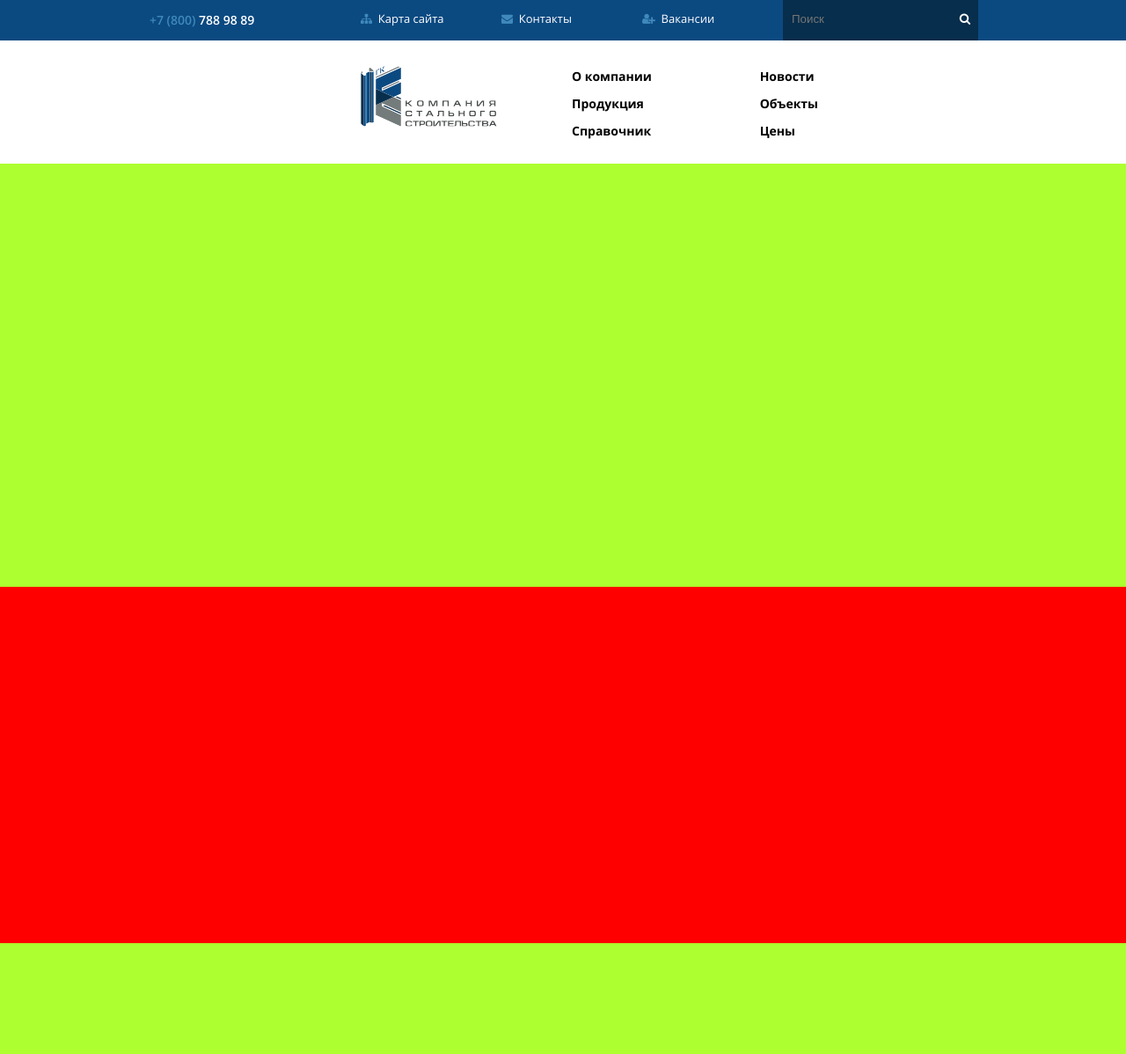
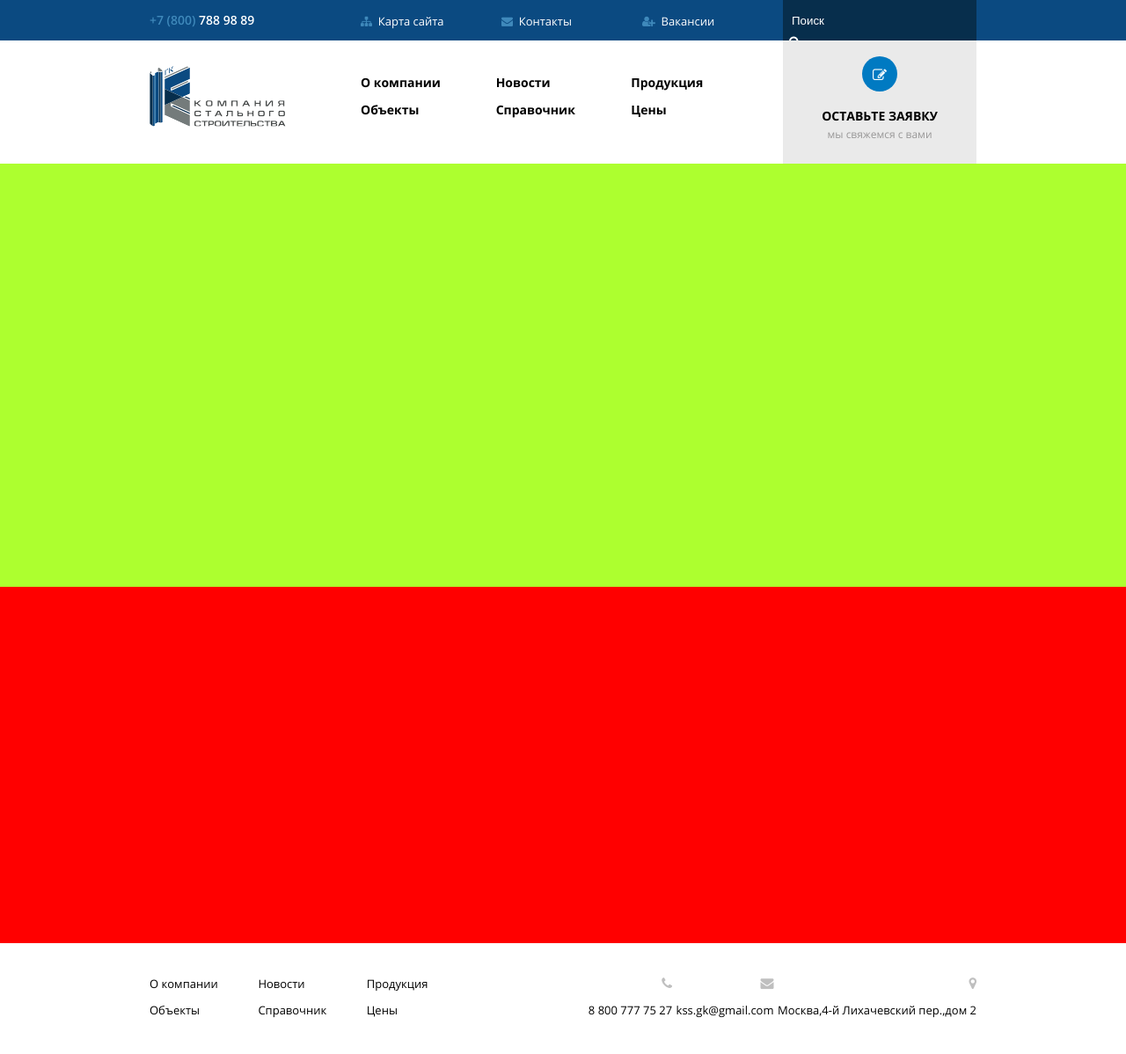
Before and after one commit to papadmin/kss, a PHP site: page /makeup/index.html in a window 1280 px wide. Shown: the whole page at 88% size. Before the commit the page ends 1072 px from the top, so only its background shows below. Run offline with PHP 8.4, Linux system fonts and the light colour scheme.

Commit message:
Верстка Главной 241115_17_00

```diff
--- /dev/null
+++ b/assets/css/forms.less
@@ -0,0 +1,52 @@
+/*
+To change this license header, choose License Headers in Project Properties.
+To change this template file, choose Tools | Templates
+and open the template in the editor.
+*/
+/*
+    Created on : 24.11.2015, 10:31:31
+    Author     : aysulu
+*/
+
+form {
+
+    &.search {
+
+        height: 44px;
+        border: 1px solid #072E4C; /* Параметры рамки */
+        background-color: #072E4C;
+        margin-top: -12px;
+
+
+        input[type="text"] {
+            border: none; /* Убираем рамку */
+            outline: none; /* Убираем свечение в Chrome и Safari */
+            -webkit-appearance: none; /* Убираем рамку в Chrome и Safari */
+
+            color: #ffffff;
+
+            padding-left: 9px;
+            padding-right: 4px;
+            background-color: #072E4C;
+            margin-top: 14px;
+
+
+
+        }
+
+        input::-webkit-input-placeholder {color:#ffffff;}
+        input::-moz-placeholder          {color:#ffffff;}/* Firefox 19+ */
+        input:-moz-placeholder           {color:#ffffff;}/* Firefox 18- */
+        input:-ms-input-placeholder      {color:#ffffff;}
+
+
+        button{
+            background-color:#072E4C;
+            color: #FFFFFF;
+            display: inline-block;
+            border: none;
+            cursor: pointer;
+        }
+    }
+
+}
--- /dev/null
+++ b/assets/css/menu.less
@@ -0,0 +1,75 @@
+/*
+To change this license header, choose License Headers in Project Properties.
+To change this template file, choose Tools | Templates
+and open the template in the editor.
+*/
+/*
+    Created on : 24.11.2015, 10:31:02
+    Author     : aysulu
+*/
+
+
+#top-menu{
+    width:100%;
+
+    ul{
+        margin-top:37px;
+        font-size:14px;
+        font-family:OpenSansBold;
+
+
+        li{
+            display:inline-block;
+            margin-left: 0;
+            width: 150px;
+            margin-bottom: 10px;
+            a{
+                color:#000000;
+            }
+
+            a:hover{
+                color: #0B4A81;
+
+            }
+
+
+        }
+
+    }
+
+
+}
+
+
+#footer-menu {
+    width:100%;
+
+
+    ul{
+        margin-top:37px;
+        font-size:13px;
+        font-family:OpenSansRegular;
+
+
+        li{
+            display:inline-block;
+            margin-left: 0;
+            width: 120px;
+            margin-bottom: 10px;
+            a{
+                color:#000000;
+            }
+
+            a {
+                &:hover{
+                    color: #007AC2;
+
+                }
+            }
+
+
+        }
+
+    }
+
+}
--- a/assets/css/styles.css
+++ b/assets/css/styles.css
@@ -9,6 +9,9 @@
 */
 body a {
   text-decoration: none;
+}
+body .al-right {
+  text-align: right;
 }
 body #header {
   width: 100%;
@@ -40,65 +43,42 @@
 body #header #header-info a:hover {
   color: #3F89BB;
 }
-body #header #header-info form.search {
-  width: 100%;
-  /* Ширина поля с кнопкой */
-  height: 44px;
-  border: 1px solid #072E4C;
-  /* Параметры рамки */
-  background-color: #072E4C;
-  margin-top: -12px;
-}
-body #header #header-info form.search input[type="text"] {
-  border: none;
-  /* Убираем рамку */
-  outline: none;
-  /* Убираем свечение в Chrome и Safari */
-  -webkit-appearance: none;
-  /* Убираем рамку в Chrome и Safari */
-  padding-left: 9px;
-  padding-right: 4px;
-  background-color: #072E4C;
-  margin-top: 12px;
-}
-body #header #header-info form.search button {
-  background-color: #072E4C;
-  color: #FFFFFF;
-  display: inline-block;
-  border: none;
-  cursor: pointer;
-}
 body #header #header-elements {
   width: 100%;
   height: 140px;
 }
-body #header #header-elements .logo {
+body #header #header-elements a.logo {
   display: block;
   width: 155px;
   height: 69px;
   background: url("../img/logo.png") no-repeat;
   margin-top: 29px;
 }
-body #header #header-elements .top_menu {
-  width: 100%;
+body #header #header-elements a.request {
+  display: block;
+  background-color: #EAEAEA;
+  height: 122px;
+  padding-top: 18px;
+  text-align: center;
 }
-body #header #header-elements .top_menu ul {
-  margin-top: 30px;
-  margin-bottom: 39px;
+body #header #header-elements a.request .request-round {
+  width: 40px;
+  padding-top: 10px;
+  height: 30px;
+  color: #FFFFFF;
+  border-radius: 50%;
+  background-color: #007AC2;
+  margin: 0 auto 16px;
+}
+body #header #header-elements a.request span {
+  font-family: OpenSansBold;
   font-size: 14px;
-  font-family: OpenSansBold;
-}
-body #header #header-elements .top_menu ul li {
-  display: inline-block;
-  margin-left: 0;
-  width: 210px;
-  margin-bottom: 10px;
-}
-body #header #header-elements .top_menu ul li a {
   color: #000000;
 }
-body #header #header-elements .top_menu ul li a:hover {
-  color: #0B4A81;
+body #header #header-elements a.request p {
+  font-family: OpenSansRegular;
+  font-size: 12px;
+  color: #989797;
 }
 body #site #banner {
   width: 100%;
@@ -112,5 +92,123 @@
 }
 body #footer {
   width: 100%;
+  height: 126px;
+}
+body #footer p {
+  font-family: OpenSansRegular;
+  font-size: 13px;
+  color: #000000;
+  display: inline-block;
+  margin-top: 37px;
+}
+body #footer p a {
+  color: #000000;
+}
+body #footer p a:hover {
+  color: #007AC2;
+}
+body #footer p i {
+  color: #BFBFBF;
+  font-size: 15px;
+  margin-bottom: 14px;
+}
+/*
+To change this license header, choose License Headers in Project Properties.
+To change this template file, choose Tools | Templates
+and open the template in the editor.
+*/
+/*
+    Created on : 24.11.2015, 10:31:02
+    Author     : aysulu
+*/
+#top-menu {
+  width: 100%;
+}
+#top-menu ul {
+  margin-top: 37px;
+  font-size: 14px;
+  font-family: OpenSansBold;
+}
+#top-menu ul li {
+  display: inline-block;
+  margin-left: 0;
+  width: 150px;
+  margin-bottom: 10px;
+}
+#top-menu ul li a {
+  color: #000000;
+}
+#top-menu ul li a:hover {
+  color: #0B4A81;
+}
+#footer-menu {
+  width: 100%;
+}
+#footer-menu ul {
+  margin-top: 37px;
+  font-size: 13px;
+  font-family: OpenSansRegular;
+}
+#footer-menu ul li {
+  display: inline-block;
+  margin-left: 0;
+  width: 120px;
+  margin-bottom: 10px;
+}
+#footer-menu ul li a {
+  color: #000000;
+}
+#footer-menu ul li a:hover {
+  color: #007AC2;
+}
+/*
+To change this license header, choose License Headers in Project Properties.
+To change this template file, choose Tools | Templates
+and open the template in the editor.
+*/
+/*
+    Created on : 24.11.2015, 10:31:31
+    Author     : aysulu
+*/
+form.search {
+  height: 44px;
+  border: 1px solid #072E4C;
+  /* Параметры рамки */
+  background-color: #072E4C;
+  margin-top: -12px;
+  /* Firefox 19+ */
+  /* Firefox 18- */
+}
+form.search input[type="text"] {
+  border: none;
+  /* Убираем рамку */
+  outline: none;
+  /* Убираем свечение в Chrome и Safari */
+  -webkit-appearance: none;
+  /* Убираем рамку в Chrome и Safari */
+  color: #ffffff;
+  padding-left: 9px;
+  padding-right: 4px;
+  background-color: #072E4C;
+  margin-top: 14px;
+}
+form.search input::-webkit-input-placeholder {
+  color: #ffffff;
+}
+form.search input::-moz-placeholder {
+  color: #ffffff;
+}
+form.search input:-moz-placeholder {
+  color: #ffffff;
+}
+form.search input:-ms-input-placeholder {
+  color: #ffffff;
+}
+form.search button {
+  background-color: #072E4C;
+  color: #FFFFFF;
+  display: inline-block;
+  border: none;
+  cursor: pointer;
 }
 /*# sourceMappingURL=styles.css.map */
--- a/assets/css/styles.less
+++ b/assets/css/styles.less
@@ -11,6 +11,12 @@
 
 body{
     a{text-decoration:none;}
+
+    .al-right {
+        text-align: right;
+    }
+
+
 
     #header{
         width: 100%;
@@ -50,45 +56,17 @@
                 color:#3F89BB;
             }
 
-             form {
 
-            &.search {
-                width: 100%; /* Ширина поля с кнопкой */
-                height: 44px;
-                border: 1px solid #072E4C; /* Параметры рамки */
-                background-color: #072E4C;
-                margin-top: -12px;
-
-
-                input[type="text"] {
-                    border: none; /* Убираем рамку */
-                    outline: none; /* Убираем свечение в Chrome и Safari */
-                    -webkit-appearance: none; /* Убираем рамку в Chrome и Safari */
-
-                    padding-left: 9px;
-                    padding-right: 4px;
-                    background-color: #072E4C;
-                    margin-top: 12px;
-
-
-                }
-
-                button{
-                    background-color:#072E4C;
-                    color: #FFFFFF;
-                    display: inline-block;
-                    border: none;
-                    cursor: pointer;
-                }
-            }
-
-        }
         }
 
         #header-elements{
             width: 100%;
             height: 140px;
-            .logo{
+
+
+            a {
+
+                &.logo{
 
                     display: block;
                     width: 155px;
@@ -99,29 +77,40 @@
 
 
                 }
-            .top_menu{
-                width:100%;
 
-        ul{
-            margin-top:30px;
-            margin-bottom: 39px;
-            font-size:14px;
-            font-family:OpenSansBold;
+                &.request{
+                    display: block;
+                    background-color: #EAEAEA;
+
+                    height: 122px;
+                    padding-top: 18px;
+                    text-align: center;
 
 
-            li{
-                display:inline-block;
-                margin-left: 0;
-                width: 210px;
-                margin-bottom: 10px;
-                a{
+
+                    .request-round{
+                        width:40px;
+                        padding-top: 10px;
+                        height: 30px;
+                        color:#FFFFFF;
+                        border-radius:50%;
+                        background-color: #007AC2;
+                        margin: 0 auto 16px;
+                    }
+                    span{
+
+                        font-family:OpenSansBold;
+                        font-size:14px;
                         color:#000000;
                     }
-
-                a:hover{
-                    color: #0B4A81;
+                    p{
+                        font-family:OpenSansRegular;
+                        font-size:12px;
+                        color:#989797;
 
                     }
+
+
 
 
                 }
@@ -129,8 +118,8 @@
             }
 
 
-            }
-            .request{}
+
+
 
         }
 
@@ -154,8 +143,55 @@
     }
     #footer{
         width: 100%;
+        height: 126px;
+
+        p {
+            font-family: OpenSansRegular;
+            font-size:13px;
+            color:#000000;
+            display: inline-block;
+            margin-top: 37px;
+
+            a{
+
+                color:#000000;
+
+
+                &:hover{
+
+
+                    color: #007AC2;
+
+
+
+                }
+
+
+
+
+            }
+
+            i{
+
+                color:#BFBFBF;
+                font-size: 15px;
+                margin-bottom: 14px;
+            }
+
+        }
+
+
+
+
+
+
+
+
     }
 
 
 
 }
+
+@import "menu.less";
+@import "forms.less";
--- a/assets/js/local.js
+++ b/assets/js/local.js
@@ -3,3 +3,28 @@
  * To change this template file, choose Tools | Templates
  * and open the template in the editor.
  */
+
+$(document).ready(function ( ) {
+
+    if ($('#site').length > 0) {
+        var PageHeight = $(window).height();
+        var HeaderHeight = $('#header').height();
+        var FooterHeight = $('#footer').height();
+        var SiteHeight = PageHeight - HeaderHeight - FooterHeight;
+        $('#site').css('min-height', SiteHeight);
+    }
+
+    if ($('.request').length > 0) {
+        $('.request').hover(function () {
+
+            $(this).children('.request-round').css('background-color', '#0B4A81');
+        }, function () {
+            $(this).children('.request-round').css('background-color', '#007AC2');
+        });
+    }
+
+
+
+
+
+});
--- a/makeup/index.html
+++ b/makeup/index.html
@@ -17,8 +17,9 @@
         <link rel="icon" href="favicon.png" type="image/png">
         <link rel="shortcut icon" href="favicon.png" type="image/x-icon">
 
+
+        <link rel="stylesheet" href="/assets/css/text.css">
         <link rel="stylesheet" href="/assets/css/reset.css">
-        <link rel="stylesheet" href="/assets/css/text.css">
         <link rel="stylesheet" href="/assets/css/960.css">
         <link rel="stylesheet" href="/assets/css/font-awesome.min.css">
         <link rel="stylesheet" href="/assets/css/lightbox.css" type="text/css"/>
@@ -65,11 +66,12 @@
             <div id="header-elements">
                 <div class="container_12 ">
                     <div class="grid_3">
+
                         <a class="logo" href=""></a>
                     </div>
                     <div class="grid_6">
-                        <div class="top_menu">
 
+                        <div id="top-menu">
                             <ul>
                                 <li>
 
@@ -99,9 +101,13 @@
                         </div>
                     </div>
                     <div class="grid_3">
-                        <div class="request">
+                        <a href="/" class="request">
 
-                        </div>
+                            <div class="request-round"><i class="fa fa-pencil-square-o"></i></div>
+                            <span>ОСТАВЬТЕ ЗАЯВКУ</span>
+                            <p>мы свяжемся с вами</p>
+
+                        </a>
                     </div>
                     <div class="clear"></div>
 
@@ -156,12 +162,67 @@
         </main>
         <footer id="footer">
             <div class="container_12 ">
-                <div class="grid_1"></div>
-                <div class="grid_2"></div>
-                <div class="grid_2"></div>
-                <div class="grid_2"></div>
-                <div class="grid_2"></div>
-                <div class="grid_3"></div>
+                <div class="grid_5">
+
+                    <div id="footer-menu">
+                        <ul>
+                            <li>
+
+                                <a href='/'>О компании</a>
+
+                            </li>
+
+                            <li>
+                                <a href='/'>Новости</a>
+                            </li>
+
+                            <li>
+                                <a href='/'>Продукция </a>
+                            </li>
+
+                            <li> <a href='/'>Объекты </a>
+                            </li>
+
+                            <li> <a href='/'>Справочник </a>
+                            </li>
+
+                            <li> <a href='/'>Цены </a>
+                            </li>
+
+                        </ul>
+
+                    </div>
+                </div>
+
+
+                <div class="grid_7 al-right">
+
+                    <p>
+                        <i class="fa fa-phone"></i>
+                        <br>
+                        8 800 777 75 27
+                    </p>
+
+                    <p>
+
+                        <i class="fa fa-envelope"></i>
+                        <br>
+                        <a href='mailto:kss.gk@gmail.com'>kss.gk@gmail.com</a>
+                    </p>
+
+
+                    <p>
+                        <i class="fa fa-map-marker"></i>
+                        <br>
+                        Москва,4-й Лихачевский пер.,дом 2
+                    </p>
+
+
+
+
+
+                </div>
+
                 <div class="clear"></div>
             </div>
 
```
Also changed, not shown: assets/css/forms.css (added, +51 -0 lines), assets/css/menu.css (added, +50 -0 lines), 3 other files. Lines whose indentation alone changed are shown as unchanged.
